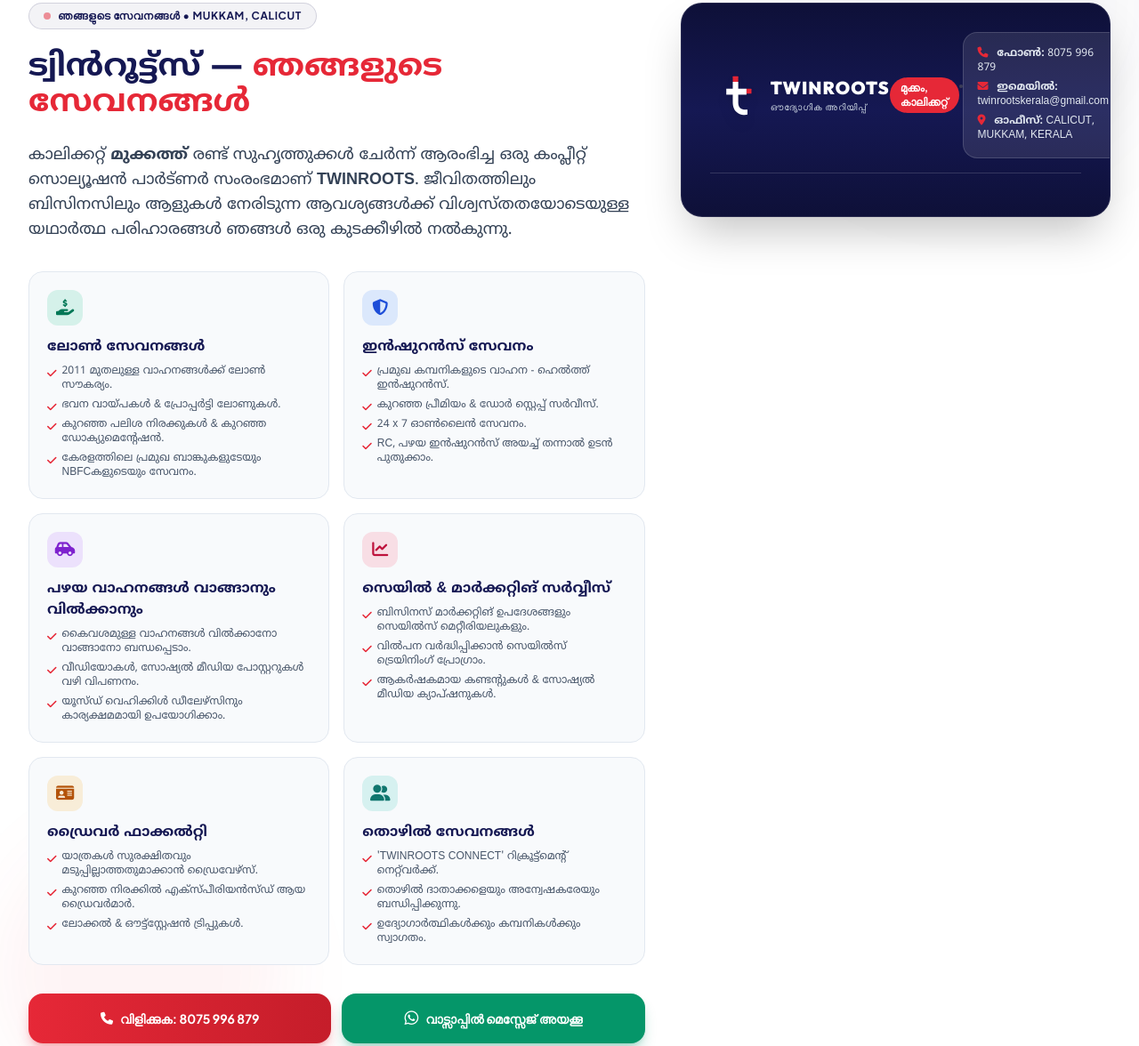
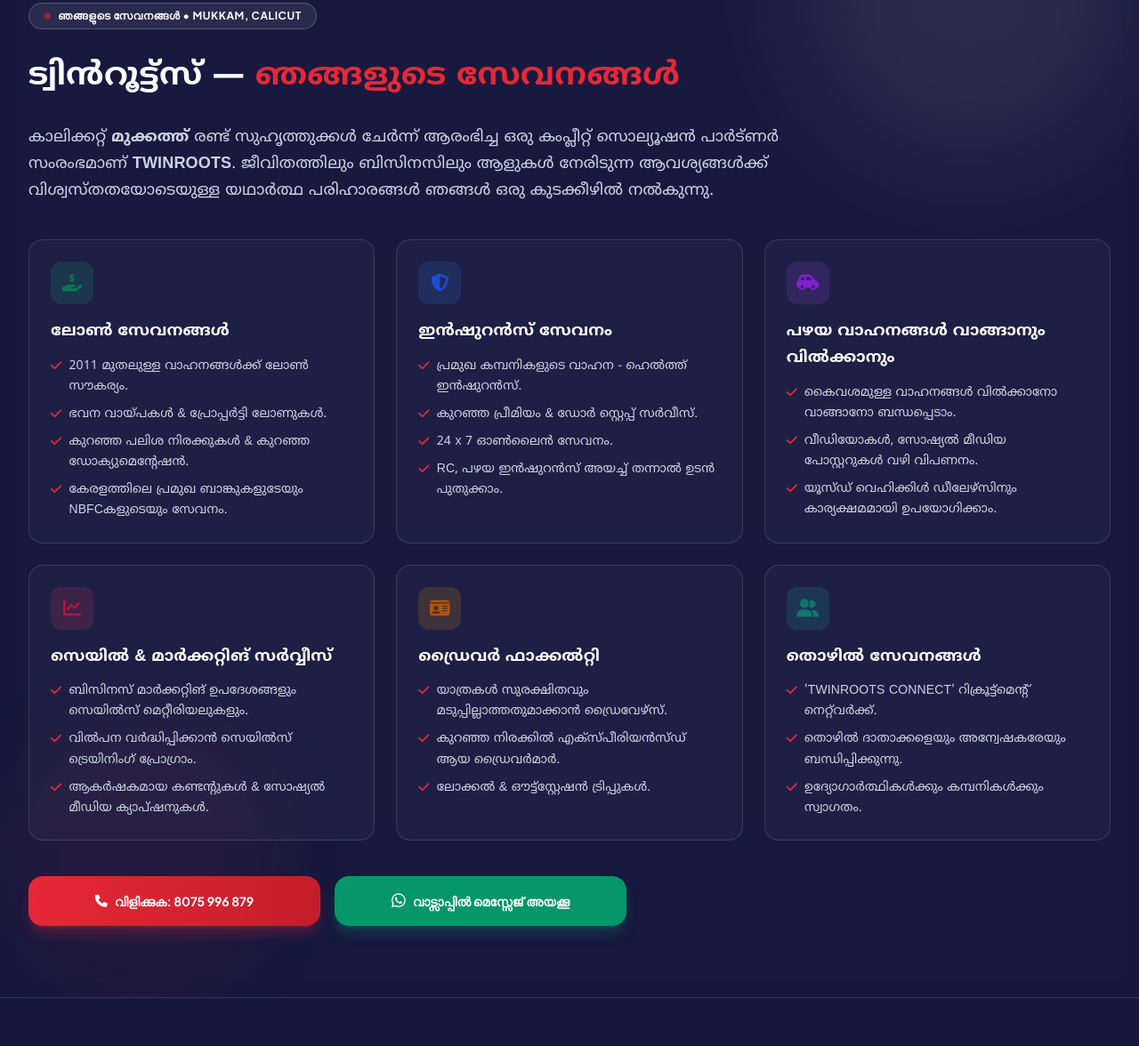
Before and after one commit to jilusunny7-crypto/twinroots, a plain HTML site: page index.html in a window 1280 px wide. Shown: the part 1460-2636 px from the top of the page at 89% size. Drawn offline with nearby package versions, Linux system fonts and the light colour scheme.

Commit message:
Update index.html

```diff
--- a/index.html
+++ b/index.html
@@ -52,6 +52,18 @@
     }
     .hero-gradient {
       background: linear-gradient(135deg, #0e1038 0%, #151853 50%, #1c216b 100%);
+      position: relative;
+    }
+    .hero-gradient::before {
+      content: '';
+      position: absolute;
+      inset: 0;
+      background-image: url('assets/logo.svg');
+      background-repeat: no-repeat;
+      background-position: center center;
+      background-size: min(80vw, 650px);
+      opacity: 0.06;
+      pointer-events: none;
     }
     .card-hover {
       transition: all 0.3s cubic-bezier(0.4, 0, 0.2, 1);
@@ -67,9 +79,61 @@
     .animate-pulse-subtle {
       animation: pulse-subtle 3s infinite ease-in-out;
     }
+    .font-malayalam {
+      font-family: 'Noto Sans Malayalam', 'Manjari', 'Gayathri', sans-serif !important;
+      line-height: 1.65 !important;
+      letter-spacing: 0.01em;
+    }
+    body {
+      background-color: #0e1038 !important;
+      color: #e2e8f0;
+      position: relative;
+    }
+    body::before {
+      content: '';
+      position: fixed;
+      inset: 0;
+      background-image: url('assets/logo.svg');
+      background-repeat: no-repeat;
+      background-position: center center;
+      background-size: min(85vw, 700px);
+      opacity: 0.05;
+      pointer-events: none;
+      z-index: 0;
+    }
+    /* Ensure content sections remain transparent to show navy background & logo watermark */
+    section, div, header, footer {
+      position: relative;
+      z-index: 1;
+    }
+    .bg-white {
+      background-color: rgba(255, 255, 255, 0.04) !important;
+      backdrop-filter: blur(10px);
+    }
+    .bg-slate-50 {
+      background-color: rgba(255, 255, 255, 0.03) !important;
+    }
+    .border-slate-200, .border-slate-100 {
+      border-color: rgba(255, 255, 255, 0.12) !important;
+    }
+    .text-slate-800, .text-slate-700, .text-slate-600 {
+      color: #cbd5e1 !important;
+    }
+    .text-slate-500, .text-slate-400 {
+      color: #94a3b8 !important;
+    }
+    .text-brand-navy {
+      color: #ffffff !important;
+    }
+    .bg-brand-navy\/5 {
+      background-color: rgba(255, 255, 255, 0.08) !important;
+    }
+    .border-brand-navy\/15 {
+      border-color: rgba(255, 255, 255, 0.2) !important;
+    }
   </style>
 </head>
-<body class="font-sans text-slate-800 bg-slate-50 antialiased selection:bg-brand-red selection:text-white">
+<body class="font-sans text-slate-200 bg-brand-navyDark antialiased selection:bg-brand-red selection:text-white">
 
   <!-- TOP INFO BAR -->
   <header class="bg-brand-navyDark text-slate-300 text-xs sm:text-sm border-b border-brand-navy/60">
@@ -378,7 +442,7 @@
         </div>
         <!-- Quick Nav Buttons -->
         <div class="flex items-center gap-2">
-          <a href="#home" class="px-4 py-2 rounded-xl font-bold text-xs sm:text-sm bg-slate-100 hover:bg-slate-200 text-slate-700 transition-all flex items-center gap-2 border border-slate-200">
+          <a href="#home" class="px-4 py-2 rounded-xl font-bold text-xs sm:text-sm bg-white/10 hover:bg-white/20 text-white transition-all flex items-center gap-2 border border-white/20">
             <i class="fa-solid fa-arrow-up text-brand-red"></i>
             <span>English Story (Hero)</span>
           </a>
@@ -390,11 +454,8 @@
       </div>
 
       <!-- ================= 1. MALAYALAM CONTENT (FIRST & ACTIVE) ================= -->
-      <div id="contentMalayalam" class="space-y-12">
-        <div class="grid lg:grid-cols-12 gap-10 items-start">
-
-          <!-- Left Column: Malayalam Services & Profile -->
-          <div class="lg:col-span-7 space-y-6">
+      <div id="contentMalayalam" class="space-y-10">
+        <div class="space-y-6">
 
           <div class="inline-flex items-center gap-2 px-4 py-1.5 rounded-full bg-brand-navy/5 border border-brand-navy/15 text-xs font-bold uppercase tracking-wider text-brand-navy">
             <span class="w-2 h-2 rounded-full bg-brand-red animate-pulse"></span>
@@ -405,138 +466,115 @@
             ട്വിൻറൂട്ട്സ് — <span class="text-brand-red">ഞങ്ങളുടെ സേവനങ്ങൾ</span>
           </h3>
 
-            <p class="text-base sm:text-lg text-slate-700 font-malayalam leading-relaxed">
+          <p class="text-base sm:text-lg text-slate-700 font-malayalam leading-relaxed max-w-4xl">
             കാലിക്കറ്റ് <strong>മുക്കത്ത്</strong> രണ്ട് സുഹൃത്തുക്കൾ ചേർന്ന് ആരംഭിച്ച ഒരു കംപ്ലീറ്റ് സൊല്യൂഷൻ പാർട്ണർ സംരംഭമാണ് <strong>TWINROOTS</strong>. ജീവിതത്തിലും ബിസിനസിലും ആളുകൾ നേരിടുന്ന ആവശ്യങ്ങൾക്ക് വിശ്വസ്തതയോടെയുള്ള യഥാർത്ഥ പരിഹാരങ്ങൾ ഞങ്ങൾ ഒരു കുടക്കീഴിൽ നൽകുന്നു.
           </p>
 
-            <!-- 6 Services in Malayalam (Cards Grid) -->
-            <div class="grid sm:grid-cols-2 gap-4 pt-2">
+          <!-- 6 Services in Malayalam (Cards Grid aligned across full width) -->
+          <div class="grid sm:grid-cols-2 lg:grid-cols-3 gap-6 pt-4">
 
             <!-- 1. ലോൺ സേവനങ്ങൾ -->
-              <div class="bg-slate-50 hover:bg-white p-5 rounded-2xl border border-slate-200 hover:border-brand-navy hover:shadow-md transition-all">
-                <div class="w-10 h-10 rounded-xl bg-emerald-500/15 text-emerald-700 flex items-center justify-center text-lg mb-3">
+            <div class="bg-slate-50 hover:bg-white p-6 rounded-2xl border border-slate-200 hover:border-brand-navy hover:shadow-lg transition-all flex flex-col justify-between">
+              <div>
+                <div class="w-12 h-12 rounded-xl bg-emerald-500/15 text-emerald-700 flex items-center justify-center text-xl mb-4">
                   <i class="fa-solid fa-hand-holding-dollar"></i>
                 </div>
-                <h4 class="font-bold text-base text-brand-navy font-malayalam mb-2">ലോൺ സേവനങ്ങൾ</h4>
-                <ul class="space-y-1.5 text-xs text-slate-600 font-malayalam">
-                  <li class="flex items-start gap-1.5"><i class="fa-solid fa-check text-brand-red mt-1"></i> 2011 മുതലുള്ള വാഹനങ്ങൾക്ക് ലോൺ സൗകര്യം.</li>
-                  <li class="flex items-start gap-1.5"><i class="fa-solid fa-check text-brand-red mt-1"></i> ഭവന വായ്പകൾ & പ്രോപ്പർട്ടി ലോണുകൾ.</li>
-                  <li class="flex items-start gap-1.5"><i class="fa-solid fa-check text-brand-red mt-1"></i> കുറഞ്ഞ പലിശ നിരക്കുകൾ & കുറഞ്ഞ ഡോക്യുമെന്റേഷൻ.</li>
-                  <li class="flex items-start gap-1.5"><i class="fa-solid fa-check text-brand-red mt-1"></i> കേരളത്തിലെ പ്രമുഖ ബാങ്കുകളുടേയും NBFCകളുടെയും സേവനം.</li>
+                <h4 class="font-bold text-lg text-brand-navy font-malayalam mb-3">ലോൺ സേവനങ്ങൾ</h4>
+                <ul class="space-y-2 text-xs sm:text-sm text-slate-600 font-malayalam">
+                  <li class="flex items-start gap-2"><i class="fa-solid fa-check text-brand-red mt-1"></i> 2011 മുതലുള്ള വാഹനങ്ങൾക്ക് ലോൺ സൗകര്യം.</li>
+                  <li class="flex items-start gap-2"><i class="fa-solid fa-check text-brand-red mt-1"></i> ഭവന വായ്പകൾ & പ്രോപ്പർട്ടി ലോണുകൾ.</li>
+                  <li class="flex items-start gap-2"><i class="fa-solid fa-check text-brand-red mt-1"></i> കുറഞ്ഞ പലിശ നിരക്കുകൾ & കുറഞ്ഞ ഡോക്യുമെന്റേഷൻ.</li>
+                  <li class="flex items-start gap-2"><i class="fa-solid fa-check text-brand-red mt-1"></i> കേരളത്തിലെ പ്രമുഖ ബാങ്കുകളുടേയും NBFCകളുടെയും സേവനം.</li>
                 </ul>
+              </div>
             </div>
 
             <!-- 2. ഇൻഷുറൻസ് സേവനം -->
-              <div class="bg-slate-50 hover:bg-white p-5 rounded-2xl border border-slate-200 hover:border-brand-navy hover:shadow-md transition-all">
-                <div class="w-10 h-10 rounded-xl bg-blue-500/15 text-blue-700 flex items-center justify-center text-lg mb-3">
+            <div class="bg-slate-50 hover:bg-white p-6 rounded-2xl border border-slate-200 hover:border-brand-navy hover:shadow-lg transition-all flex flex-col justify-between">
+              <div>
+                <div class="w-12 h-12 rounded-xl bg-blue-500/15 text-blue-700 flex items-center justify-center text-xl mb-4">
                   <i class="fa-solid fa-shield-halved"></i>
                 </div>
-                <h4 class="font-bold text-base text-brand-navy font-malayalam mb-2">ഇൻഷുറൻസ് സേവനം</h4>
-                <ul class="space-y-1.5 text-xs text-slate-600 font-malayalam">
-                  <li class="flex items-start gap-1.5"><i class="fa-solid fa-check text-brand-red mt-1"></i> പ്രമുഖ കമ്പനികളുടെ വാഹന - ഹെൽത്ത് ഇൻഷുറൻസ്.</li>
-                  <li class="flex items-start gap-1.5"><i class="fa-solid fa-check text-brand-red mt-1"></i> കുറഞ്ഞ പ്രീമിയം & ഡോർ സ്റ്റെപ്പ് സർവീസ്.</li>
-                  <li class="flex items-start gap-1.5"><i class="fa-solid fa-check text-brand-red mt-1"></i> 24 x 7 ഓൺലൈൻ സേവനം.</li>
-                  <li class="flex items-start gap-1.5"><i class="fa-solid fa-check text-brand-red mt-1"></i> RC, പഴയ ഇൻഷുറൻസ് അയച്ച് തന്നാൽ ഉടൻ പുതുക്കാം.</li>
+                <h4 class="font-bold text-lg text-brand-navy font-malayalam mb-3">ഇൻഷുറൻസ് സേവനം</h4>
+                <ul class="space-y-2 text-xs sm:text-sm text-slate-600 font-malayalam">
+                  <li class="flex items-start gap-2"><i class="fa-solid fa-check text-brand-red mt-1"></i> പ്രമുഖ കമ്പനികളുടെ വാഹന - ഹെൽത്ത് ഇൻഷുറൻസ്.</li>
+                  <li class="flex items-start gap-2"><i class="fa-solid fa-check text-brand-red mt-1"></i> കുറഞ്ഞ പ്രീമിയം & ഡോർ സ്റ്റെപ്പ് സർവീസ്.</li>
+                  <li class="flex items-start gap-2"><i class="fa-solid fa-check text-brand-red mt-1"></i> 24 x 7 ഓൺലൈൻ സേവനം.</li>
+                  <li class="flex items-start gap-2"><i class="fa-solid fa-check text-brand-red mt-1"></i> RC, പഴയ ഇൻഷുറൻസ് അയച്ച് തന്നാൽ ഉടൻ പുതുക്കാം.</li>
                 </ul>
+              </div>
             </div>
 
             <!-- 3. പഴയ വാഹനങ്ങൾ -->
-              <div class="bg-slate-50 hover:bg-white p-5 rounded-2xl border border-slate-200 hover:border-brand-navy hover:shadow-md transition-all">
-                <div class="w-10 h-10 rounded-xl bg-purple-500/15 text-purple-700 flex items-center justify-center text-lg mb-3">
+            <div class="bg-slate-50 hover:bg-white p-6 rounded-2xl border border-slate-200 hover:border-brand-navy hover:shadow-lg transition-all flex flex-col justify-between">
+              <div>
+                <div class="w-12 h-12 rounded-xl bg-purple-500/15 text-purple-700 flex items-center justify-center text-xl mb-4">
                   <i class="fa-solid fa-car-side"></i>
                 </div>
-                <h4 class="font-bold text-base text-brand-navy font-malayalam mb-2">പഴയ വാഹനങ്ങൾ വാങ്ങാനും വിൽക്കാനും</h4>
-                <ul class="space-y-1.5 text-xs text-slate-600 font-malayalam">
-                  <li class="flex items-start gap-1.5"><i class="fa-solid fa-check text-brand-red mt-1"></i> കൈവശമുള്ള വാഹനങ്ങൾ വിൽക്കാനോ വാങ്ങാനോ ബന്ധപ്പെടാം.</li>
-                  <li class="flex items-start gap-1.5"><i class="fa-solid fa-check text-brand-red mt-1"></i> വീഡിയോകൾ, സോഷ്യൽ മീഡിയ പോസ്റ്ററുകൾ വഴി വിപണനം.</li>
-                  <li class="flex items-start gap-1.5"><i class="fa-solid fa-check text-brand-red mt-1"></i> യൂസ്ഡ് വെഹിക്കിൾ ഡീലേഴ്സിനും കാര്യക്ഷമമായി ഉപയോഗിക്കാം.</li>
+                <h4 class="font-bold text-lg text-brand-navy font-malayalam mb-3">പഴയ വാഹനങ്ങൾ വാങ്ങാനും വിൽക്കാനും</h4>
+                <ul class="space-y-2 text-xs sm:text-sm text-slate-600 font-malayalam">
+                  <li class="flex items-start gap-2"><i class="fa-solid fa-check text-brand-red mt-1"></i> കൈവശമുള്ള വാഹനങ്ങൾ വിൽക്കാനോ വാങ്ങാനോ ബന്ധപ്പെടാം.</li>
+                  <li class="flex items-start gap-2"><i class="fa-solid fa-check text-brand-red mt-1"></i> വീഡിയോകൾ, സോഷ്യൽ മീഡിയ പോസ്റ്ററുകൾ വഴി വിപണനം.</li>
+                  <li class="flex items-start gap-2"><i class="fa-solid fa-check text-brand-red mt-1"></i> യൂസ്ഡ് വെഹിക്കിൾ ഡീലേഴ്സിനും കാര്യക്ഷമമായി ഉപയോഗിക്കാം.</li>
                 </ul>
+              </div>
             </div>
 
             <!-- 4. സെയിൽ & മാർക്കറ്റിങ് -->
-              <div class="bg-slate-50 hover:bg-white p-5 rounded-2xl border border-slate-200 hover:border-brand-navy hover:shadow-md transition-all">
-                <div class="w-10 h-10 rounded-xl bg-rose-500/15 text-rose-700 flex items-center justify-center text-lg mb-3">
+            <div class="bg-slate-50 hover:bg-white p-6 rounded-2xl border border-slate-200 hover:border-brand-navy hover:shadow-lg transition-all flex flex-col justify-between">
+              <div>
+                <div class="w-12 h-12 rounded-xl bg-rose-500/15 text-rose-700 flex items-center justify-center text-xl mb-4">
                   <i class="fa-solid fa-chart-line"></i>
                 </div>
-                <h4 class="font-bold text-base text-brand-navy font-malayalam mb-2">സെയിൽ & മാർക്കറ്റിങ് സർവ്വീസ്</h4>
-                <ul class="space-y-1.5 text-xs text-slate-600 font-malayalam">
-                  <li class="flex items-start gap-1.5"><i class="fa-solid fa-check text-brand-red mt-1"></i> ബിസിനസ് മാർക്കറ്റിങ് ഉപദേശങ്ങളും സെയിൽസ് മെറ്റീരിയലുകളും.</li>
-                  <li class="flex items-start gap-1.5"><i class="fa-solid fa-check text-brand-red mt-1"></i> വിൽപന വർദ്ധിപ്പിക്കാൻ സെയിൽസ് ട്രെയിനിംഗ് പ്രോഗ്രാം.</li>
-                  <li class="flex items-start gap-1.5"><i class="fa-solid fa-check text-brand-red mt-1"></i> ആകർഷകമായ കണ്ടന്റുകൾ & സോഷ്യൽ മീഡിയ ക്യാപ്ഷനുകൾ.</li>
+                <h4 class="font-bold text-lg text-brand-navy font-malayalam mb-3">സെയിൽ & മാർക്കറ്റിങ് സർവ്വീസ്</h4>
+                <ul class="space-y-2 text-xs sm:text-sm text-slate-600 font-malayalam">
+                  <li class="flex items-start gap-2"><i class="fa-solid fa-check text-brand-red mt-1"></i> ബിസിനസ് മാർക്കറ്റിങ് ഉപദേശങ്ങളും സെയിൽസ് മെറ്റീരിയലുകളും.</li>
+                  <li class="flex items-start gap-2"><i class="fa-solid fa-check text-brand-red mt-1"></i> വിൽപന വർദ്ധിപ്പിക്കാൻ സെയിൽസ് ട്രെയിനിംഗ് പ്രോഗ്രാം.</li>
+                  <li class="flex items-start gap-2"><i class="fa-solid fa-check text-brand-red mt-1"></i> ആകർഷകമായ കണ്ടന്റുകൾ & സോഷ്യൽ മീഡിയ ക്യാപ്ഷനുകൾ.</li>
                 </ul>
+              </div>
             </div>
 
             <!-- 5. ഡ്രൈവർ ഫാക്കൽറ്റി -->
-              <div class="bg-slate-50 hover:bg-white p-5 rounded-2xl border border-slate-200 hover:border-brand-navy hover:shadow-md transition-all">
-                <div class="w-10 h-10 rounded-xl bg-amber-500/15 text-amber-700 flex items-center justify-center text-lg mb-3">
+            <div class="bg-slate-50 hover:bg-white p-6 rounded-2xl border border-slate-200 hover:border-brand-navy hover:shadow-lg transition-all flex flex-col justify-between">
+              <div>
+                <div class="w-12 h-12 rounded-xl bg-amber-500/15 text-amber-700 flex items-center justify-center text-xl mb-4">
                   <i class="fa-solid fa-id-card"></i>
                 </div>
-                <h4 class="font-bold text-base text-brand-navy font-malayalam mb-2">ഡ്രൈവർ ഫാക്കൽറ്റി</h4>
-                <ul class="space-y-1.5 text-xs text-slate-600 font-malayalam">
-                  <li class="flex items-start gap-1.5"><i class="fa-solid fa-check text-brand-red mt-1"></i> യാത്രകൾ സുരക്ഷിതവും മടുപ്പില്ലാത്തതുമാക്കാൻ ഡ്രൈവേഴ്സ്.</li>
-                  <li class="flex items-start gap-1.5"><i class="fa-solid fa-check text-brand-red mt-1"></i> കുറഞ്ഞ നിരക്കിൽ എക്സ്പീരിയൻസ്ഡ് ആയ ഡ്രൈവർമാർ.</li>
-                  <li class="flex items-start gap-1.5"><i class="fa-solid fa-check text-brand-red mt-1"></i> ലോക്കൽ & ഔട്ട്സ്റ്റേഷൻ ട്രിപ്പുകൾ.</li>
+                <h4 class="font-bold text-lg text-brand-navy font-malayalam mb-3">ഡ്രൈവർ ഫാക്കൽറ്റി</h4>
+                <ul class="space-y-2 text-xs sm:text-sm text-slate-600 font-malayalam">
+                  <li class="flex items-start gap-2"><i class="fa-solid fa-check text-brand-red mt-1"></i> യാത്രകൾ സുരക്ഷിതവും മടുപ്പില്ലാത്തതുമാക്കാൻ ഡ്രൈവേഴ്സ്.</li>
+                  <li class="flex items-start gap-2"><i class="fa-solid fa-check text-brand-red mt-1"></i> കുറഞ്ഞ നിരക്കിൽ എക്സ്പീരിയൻസ്ഡ് ആയ ഡ്രൈവർമാർ.</li>
+                  <li class="flex items-start gap-2"><i class="fa-solid fa-check text-brand-red mt-1"></i> ലോക്കൽ & ഔട്ട്സ്റ്റേഷൻ ട്രിപ്പുകൾ.</li>
                 </ul>
+              </div>
             </div>
 
             <!-- 6. തൊഴിൽ സേവനങ്ങൾ -->
-              <div class="bg-slate-50 hover:bg-white p-5 rounded-2xl border border-slate-200 hover:border-brand-navy hover:shadow-md transition-all">
-                <div class="w-10 h-10 rounded-xl bg-teal-500/15 text-teal-700 flex items-center justify-center text-lg mb-3">
+            <div class="bg-slate-50 hover:bg-white p-6 rounded-2xl border border-slate-200 hover:border-brand-navy hover:shadow-lg transition-all flex flex-col justify-between">
+              <div>
+                <div class="w-12 h-12 rounded-xl bg-teal-500/15 text-teal-700 flex items-center justify-center text-xl mb-4">
                   <i class="fa-solid fa-user-group"></i>
                 </div>
-                <h4 class="font-bold text-base text-brand-navy font-malayalam mb-2">തൊഴിൽ സേവനങ്ങൾ</h4>
-                <ul class="space-y-1.5 text-xs text-slate-600 font-malayalam">
-                  <li class="flex items-start gap-1.5"><i class="fa-solid fa-check text-brand-red mt-1"></i> 'TWINROOTS CONNECT' റിക്രൂട്ട്മെന്റ് നെറ്റ്‌വർക്ക്.</li>
-                  <li class="flex items-start gap-1.5"><i class="fa-solid fa-check text-brand-red mt-1"></i> തൊഴിൽ ദാതാക്കളെയും അന്വേഷകരേയും ബന്ധിപ്പിക്കുന്നു.</li>
-                  <li class="flex items-start gap-1.5"><i class="fa-solid fa-check text-brand-red mt-1"></i> ഉദ്യോഗാർത്ഥികൾക്കും കമ്പനികൾക്കും സ്വാഗതം.</li>
+                <h4 class="font-bold text-lg text-brand-navy font-malayalam mb-3">തൊഴിൽ സേവനങ്ങൾ</h4>
+                <ul class="space-y-2 text-xs sm:text-sm text-slate-600 font-malayalam">
+                  <li class="flex items-start gap-2"><i class="fa-solid fa-check text-brand-red mt-1"></i> 'TWINROOTS CONNECT' റിക്രൂട്ട്മെന്റ് നെറ്റ്‌വർക്ക്.</li>
+                  <li class="flex items-start gap-2"><i class="fa-solid fa-check text-brand-red mt-1"></i> തൊഴിൽ ദാതാക്കളെയും അന്വേഷകരേയും ബന്ധിപ്പിക്കുന്നു.</li>
+                  <li class="flex items-start gap-2"><i class="fa-solid fa-check text-brand-red mt-1"></i> ഉദ്യോഗാർത്ഥികൾക്കും കമ്പനികൾക്കും സ്വാഗതം.</li>
                 </ul>
+              </div>
             </div>
 
           </div>
 
           <!-- Direct Malayalam Helpline Buttons -->
-            <div class="flex flex-col sm:flex-row gap-3 pt-2">
+          <div class="flex flex-col sm:flex-row gap-4 pt-4 max-w-2xl">
             <a href="tel:8075996879" class="flex-1 bg-gradient-to-r from-brand-red to-brand-redDark text-white py-3.5 px-6 rounded-2xl font-bold text-sm text-center shadow-lg shadow-brand-red/30 hover:scale-105 transition flex items-center justify-center gap-2">
               <i class="fa-solid fa-phone"></i> വിളിക്കുക: 8075 996 879
             </a>
             <a href="https://wa.me/918075996879?text=Hello%20Twinroots,%20I%20am%20interested%20in%20your%20services" target="_blank" class="flex-1 bg-emerald-600 hover:bg-emerald-500 text-white py-3.5 px-6 rounded-2xl font-bold text-sm text-center shadow-lg shadow-emerald-600/30 hover:scale-105 transition flex items-center justify-center gap-2">
               <i class="fa-brands fa-whatsapp text-lg"></i> വാട്സാപ്പിൽ മെസ്സേജ് അയക്കൂ
             </a>
-            </div>
-
-          </div>
-
-          <!-- Right Column: Malayalam Official Poster Display -->
-          <div class="lg:col-span-5 space-y-6">
-            <div class="bg-gradient-to-b from-brand-navyDark via-brand-navy to-brand-navyDark rounded-3xl p-6 sm:p-8 text-white shadow-2xl border border-white/10 relative overflow-hidden">
-
-              <div class="flex items-center justify-between pb-4 border-b border-white/15 mb-4">
-                <div class="flex items-center gap-3">
-                <div class="w-13 h-13 sm:w-14 sm:h-14 flex items-center justify-center">
-                  <img src="assets/logo.svg" alt="Twinroots Logo" class="h-full w-full object-contain drop-shadow-lg" />
-                </div>
-                  <div>
-                    <h4 class="font-display font-black text-xl tracking-wider text-white">TWINROOTS</h4>
-                    <p class="text-[10px] tracking-widest text-slate-300 uppercase">ഔദ്യോഗിക അറിയിപ്പ്</p>
-                  </div>
-                </div>
-                <span class="px-3 py-1 rounded-full bg-brand-red text-white text-xs font-bold">മുക്കം, കാലിക്കറ്റ്</span>
-              <!-- Official Malayalam Poster Image -->
-              <div class="rounded-2xl overflow-hidden shadow-2xl border-2 border-white/20 bg-black/40 mb-5 group relative">
-                <img
-                  src="assets/about-malayalam.jpg"
-                  alt="Twinroots Malayalam Services Poster"
-                  class="w-full h-auto object-contain max-h-[460px] mx-auto rounded-xl transition duration-500 group-hover:scale-105"
-                />
-              </div>
-
-              <div class="p-4 rounded-2xl bg-white/10 border border-white/15 text-xs text-slate-200 space-y-1.5 font-malayalam">
-                <p><i class="fa-solid fa-phone text-brand-red mr-1.5"></i> <strong>ഫോൺ:</strong> 8075 996 879</p>
-                <p><i class="fa-solid fa-envelope text-brand-red mr-1.5"></i> <strong>ഇമെയിൽ:</strong> twinrootskerala@gmail.com</p>
-                <p><i class="fa-solid fa-location-dot text-brand-red mr-1.5"></i> <strong>ഓഫീസ്:</strong> CALICUT, MUKKAM, KERALA</p>
-              </div>
-
-            </div>
           </div>
 
         </div>
```
Lines whose indentation alone changed are shown as unchanged.
